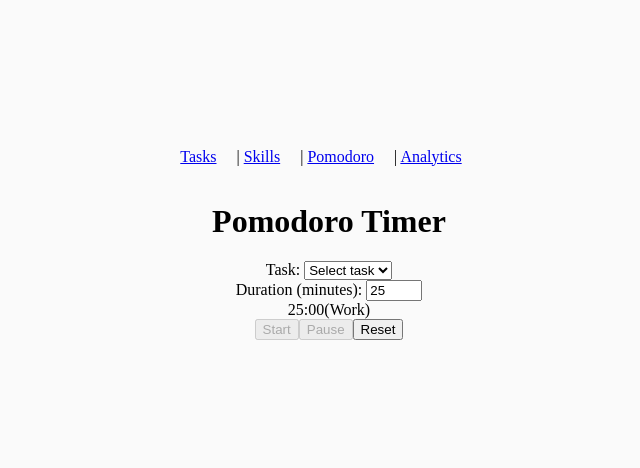
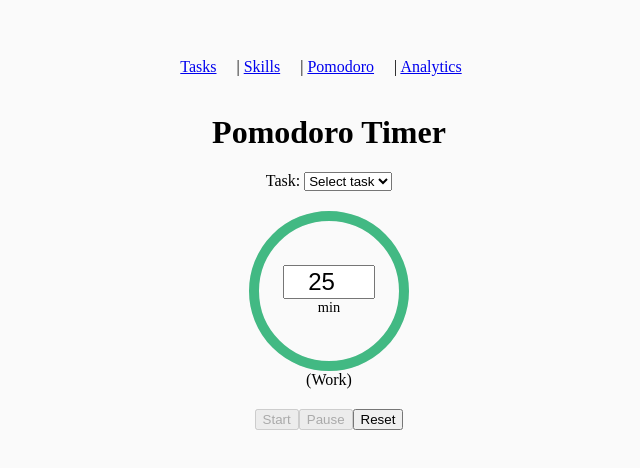
Before and after one commit to rebeccafitzpatr/tasko, a Vue app: page /pomodoro in a window 1280 px wide. Shown: the part 116-584 px from the top of the page, without its empty margins (311-951 px from the left). Built offline with nearby package versions, Linux system fonts and the light colour scheme.

Commit message:
improved timer experience: add GUI and reset automatically on task end

```diff
--- /dev/null
+++ b/src/components/TimerCircle.vue
@@ -0,0 +1,83 @@
+<template>
+  <svg :width="size" :height="size" class="timer-circle">
+    <circle
+      class="timer-bg"
+      :r="radius"
+      :cx="size/2"
+      :cy="size/2"
+      fill="none"
+      :stroke-width="stroke"
+    />
+    <circle
+      class="timer-fg"
+      :r="radius"
+      :cx="size/2"
+      :cy="size/2"
+      fill="none"
+      :stroke-width="stroke"
+      :stroke-dasharray="circumference"
+      :stroke-dashoffset="dashOffset"
+      stroke-linecap="round"
+      :transform="`rotate(-90 ${size/2} ${size/2})`"
+    />
+    <foreignObject
+      :x="size * 0.15"
+      :y="size * 0.32"
+      :width="size * 0.7"
+      :height="size * 0.36"
+    >
+    <div class="timer-center-content" style="width:100%;height:100%;display:flex;align-items:center;justify-content:center;">
+        <slot>
+        <span class="timer-text">{{ displayTime }}</span>
+        </slot>
+    </div>
+    </foreignObject>
+  </svg>
+</template>
+
+<script setup lang="ts">
+import { computed } from 'vue'
+
+const props = defineProps<{
+  timeLeft: number,      // seconds left
+  duration: number,      // total seconds
+  size?: number,         // px
+  stroke?: number        // px
+}>()
+
+const size = props.size ?? 120
+const stroke = props.stroke ?? 8
+const radius = computed(() => (size - stroke) / 2)
+const circumference = computed(() => 2 * Math.PI * radius.value)
+const progress = computed(() =>
+  Math.max(0, Math.min(1, props.timeLeft / props.duration))
+)
+const dashOffset = computed(() =>
+  circumference.value * (1 - progress.value)
+)
+
+const displayTime = computed(() => {
+  const min = Math.floor(props.timeLeft / 60)
+  const sec = props.timeLeft % 60
+  return `${String(min).padStart(2, '0')}:${String(sec).padStart(2, '0')}`
+})
+</script>
+
+<style scoped>
+.timer-circle {
+  display: block;
+}
+.timer-bg {
+  stroke: #eee;
+}
+.timer-fg {
+  stroke: #42b983;
+  transition: stroke-dashoffset 0.5s linear;
+}
+.timer-text {
+  font-size: 1.4em;
+  fill: #333;
+  font-family: monospace;
+  dominant-baseline: middle;
+}
+</style>
--- a/src/stores/pomodoroStore.ts
+++ b/src/stores/pomodoroStore.ts
@@ -33,6 +33,7 @@ export const usePomodoroStore = defineStore('pomodoro', {
             const taskStore = useTaskStore()
             taskStore.incrementPomodoro(this.currentTaskId, this.duration)
           }
+          this.reset()
         }
       }, 1000)
     },
--- a/src/views/PomodoroView.vue
+++ b/src/views/PomodoroView.vue
@@ -13,14 +13,34 @@
         </select>
       </label>
     </div>
-    <div>
+    <!-- <div>
       <label>
         Duration (minutes):
         <input type="number" v-model.number="duration" min="1" max="60" :disabled="isRunning" @change="updateDuration" />
       </label>
+    </div> -->
+    <div class="timer-center">
+     <TimerCircle
+      :timeLeft="pomodoroStore.timeLeft"
+      :duration="pomodoroStore.duration * 60"
+      :size="160"
+      :stroke="10"
+    >
+    <template #default>
+    <div v-if="!isRunning && pomodoroStore.timeLeft === pomodoroStore.duration * 60" style="display:flex;flex-direction:column;align-items:center;">
+      <input
+        type="number"
+        v-model.number="duration"
+        min="1"
+        max="60"
+        style="width:3.5em;text-align:center;font-size:1.5em;"
+        @change="updateDuration"
+      />
+      <span style="font-size:0.9em;">min</span>
     </div>
-    <div>
-      <span>{{ minutes }}:{{ seconds }}</span>
+    <span v-else class="timer-text">{{ minutes }}:{{ seconds }}</span>
+  </template>
+    </TimerCircle>
       <span>({{ sessionTypeLabel }})</span>
     </div>
     <button @click="start" :disabled="isRunning || !selectedTaskId">Start</button>
@@ -33,6 +53,7 @@
 import { ref, computed, onUnmounted } from 'vue'
 import { usePomodoroStore } from '../stores/pomodoroStore'
 import { useTaskStore } from '../stores/taskStore'
+import TimerCircle from '../components/TimerCircle.vue'
 //import { useSkillStore } from '../stores/skillStore'
 
 const pomodoroStore = usePomodoroStore()
@@ -76,3 +97,13 @@ onUnmounted(() => {
   //pomodoroStore.cleanup()   //do not cleanup every time we navigate away.
 })
 </script>
+
+<style scoped>
+  .timer-center {
+    display: flex;
+    flex-direction: column;
+    align-items: center;
+    justify-content: center;
+    margin: 20px 0;
+  }
+</style>
```
Also changed, not shown: 1 other file (tests, documents, lock files or other folders).
